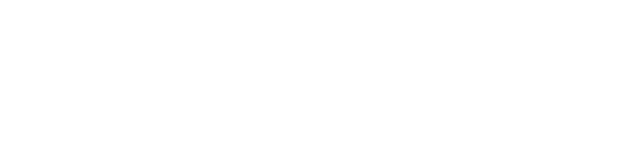
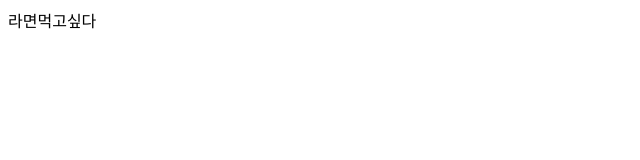
Before and after one commit to sangsang-coding/kde, a plain HTML site: page index.html in a window 1280 px wide. Shown: the whole page, without its empty margins (0-640 px from the left). Drawn offline with Linux system fonts and the light colour scheme.

Commit message:
Update index.html

```diff
--- a/index.html
+++ b/index.html
@@ -2,6 +2,8 @@
   <head>
 <title>꼬마크래
 </title>
-
   </head>
+  <body>
+    라면먹고싶다
+  </body>
 </html>
```
